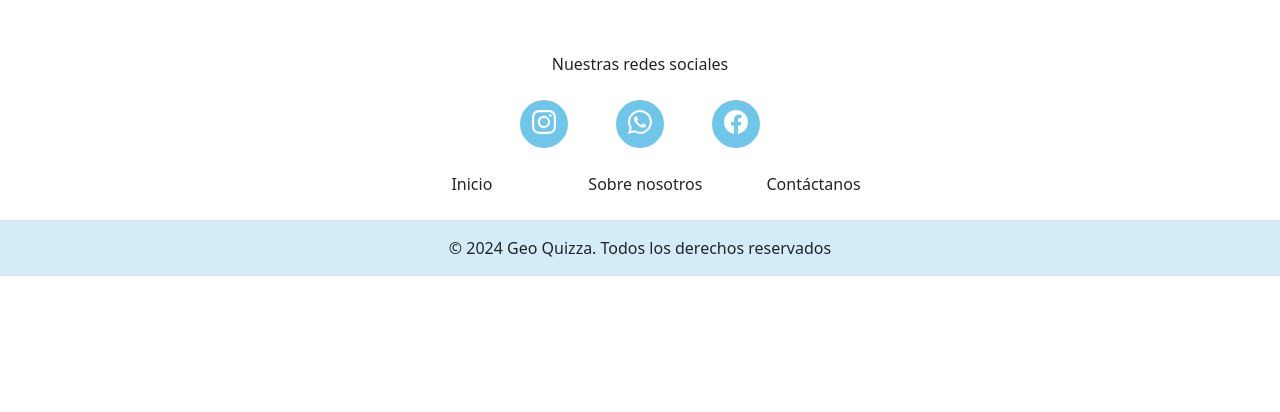
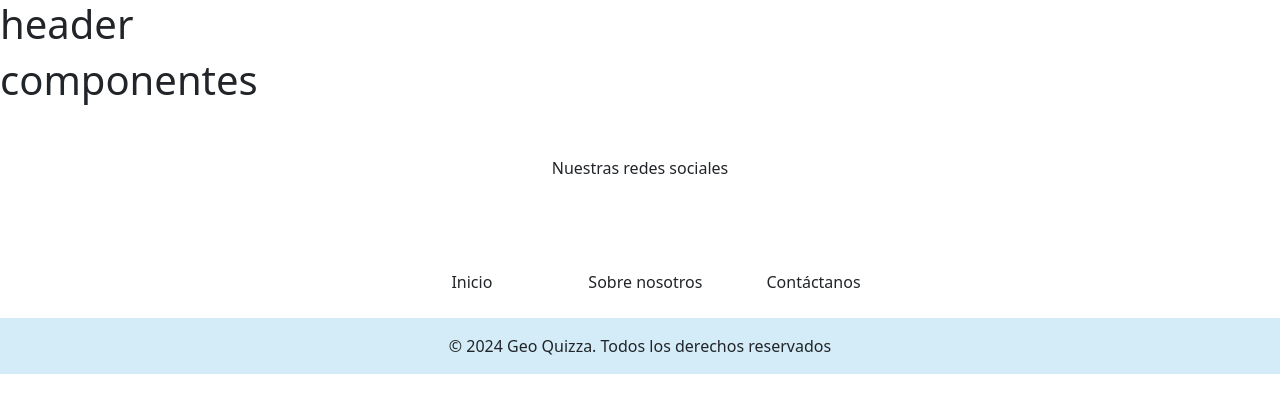
Before and after one commit to Issblann/geoQuiza-taller7, a React (Vite) app: page / in a window 1280 px wide. Shown: the top 412 px of the page. Built offline with nearby package versions, Linux system fonts and the light colour scheme.

Commit message:
agrego footer a layout

```diff
--- a/src/App.jsx
+++ b/src/App.jsx
@@ -1,11 +1,15 @@
 import { useState } from 'react';
 import 'bootstrap/dist/css/bootstrap.min.css';
 import 'bootstrap/dist/js/bootstrap.bundle.min.js';
-import AppRoutes from './routes/routes.jsx';
+import Layout from './layout/layout.jsx';
 
 function App() {
-  const [count, setCount] = useState(0)
-  return <AppRoutes />;
+  const [count, setCount] = useState(0);
+  return (
+    <Layout>
+      <h1>componentes</h1>
+    </Layout>
+  );
 }
 
 export default App;
--- a/src/layout/layout.jsx
+++ b/src/layout/layout.jsx
@@ -1,7 +1,15 @@
 import React from 'react';
+import Footer from '../components/footer/Footer';
+import Header from '../components/header/header';
 
-const Layout = () => {
-  return <div>layout</div>;
+const Layout = ({ children }) => {
+  return (
+    <div className="principal-container-layout">
+      <Header />
+      <main>{children}</main>
+      <Footer />
+    </div>
+  );
 };
 
 export default Layout;
--- a/src/pages/Home.jsx
+++ b/src/pages/Home.jsx
@@ -2,9 +2,6 @@ import '../styles/footer/footer.css';
 import Footer from '../components/footer/Footer.jsx';
 
 function Home() {
-    return (
-        <>
-            <Footer/>
-        </>
-    )
-} export default Home;
+  return <h1>home</h1>;
+}
+export default Home;
```
